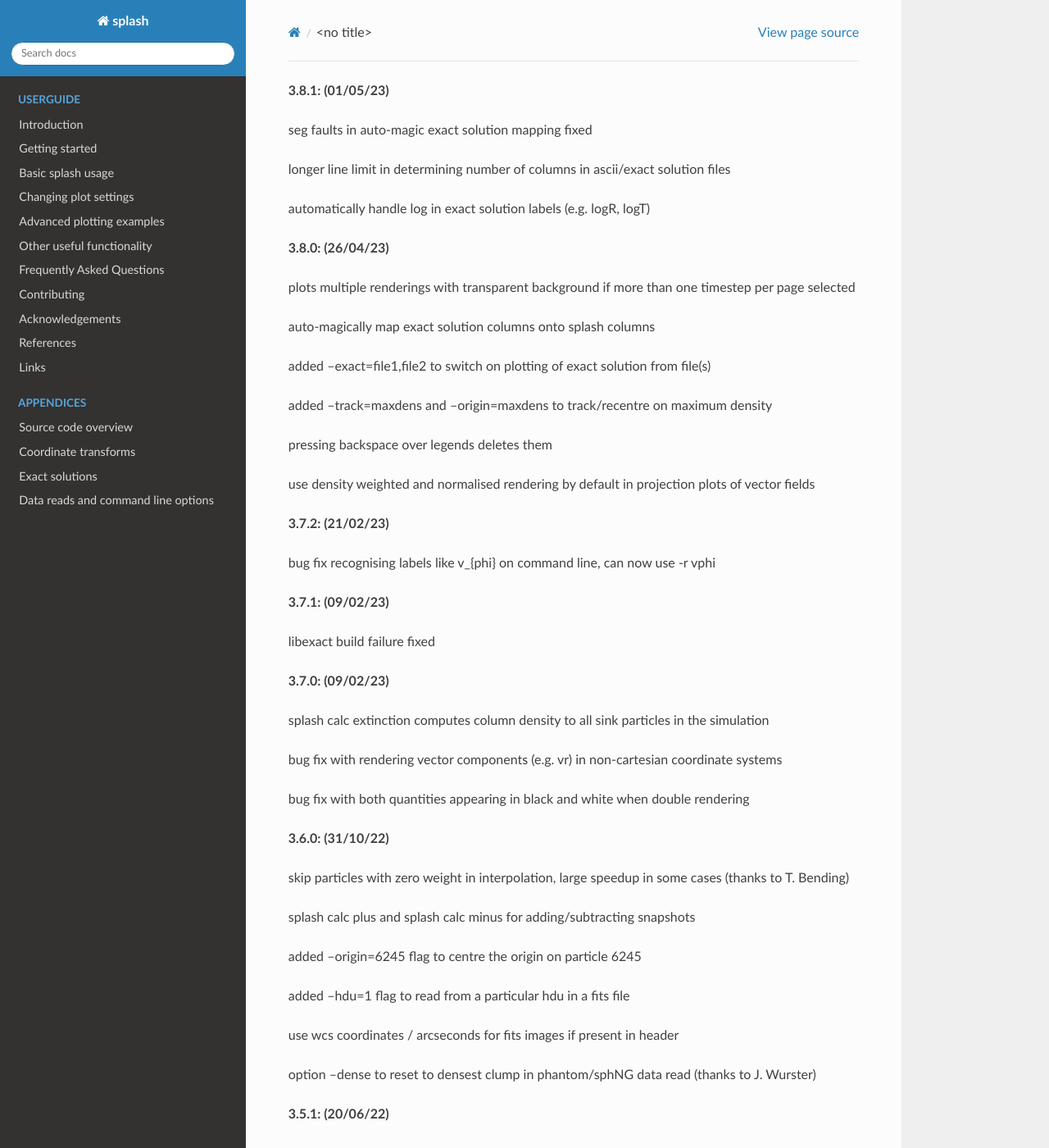
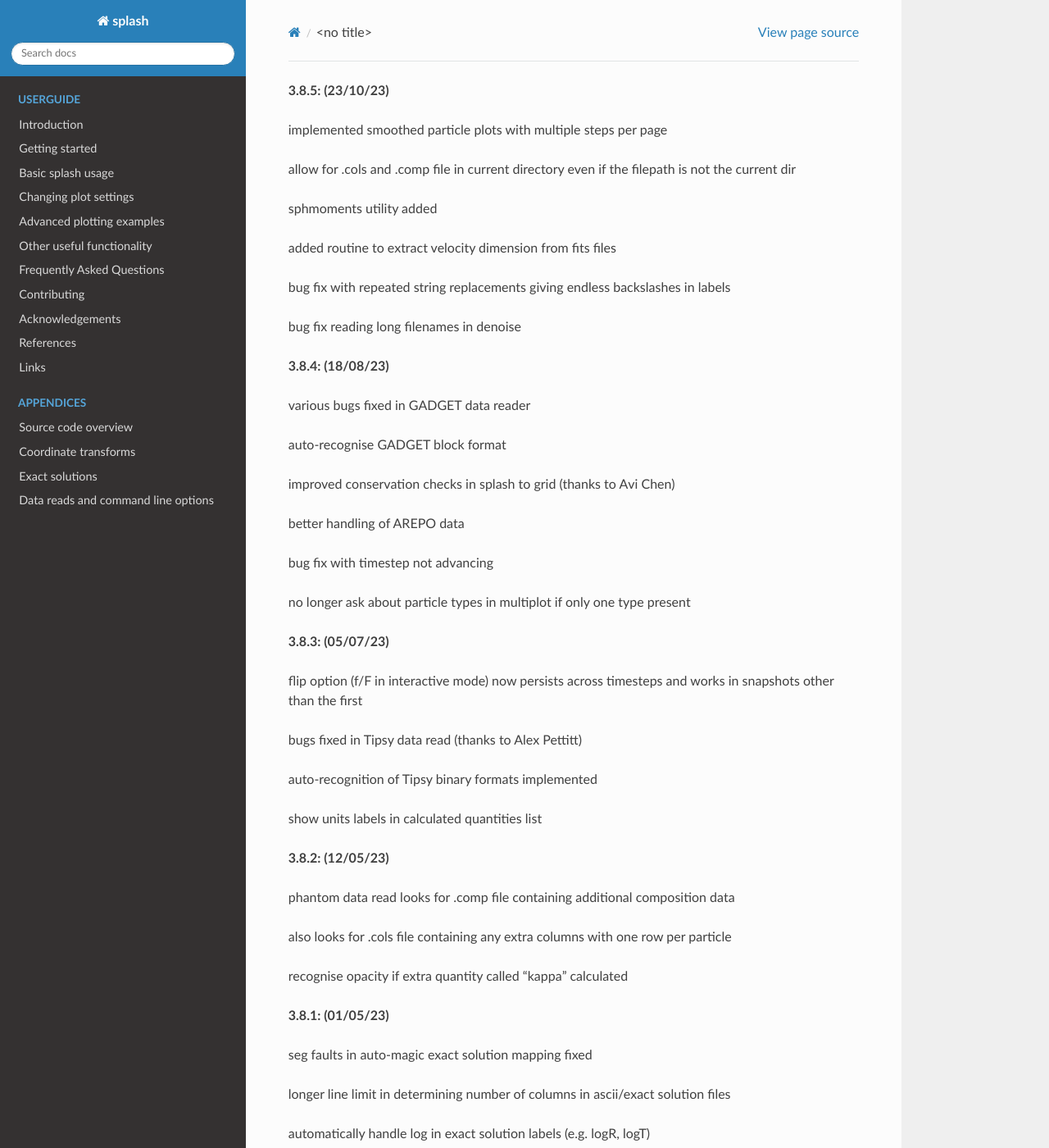
Before and after one commit to danieljprice/splash, a Sphinx documentation site: the page built from docs/version_history.rst, in a window 1280 px wide and 1400 px high. Shown: the whole window at 82% size. Built offline with Sphinx 7.4.7 and the Read the Docs theme 2.0.0, drawn with Linux system fonts in a browser that asks for light colours.

Commit message:
update version history

```diff
--- a/docs/version_history.rst
+++ b/docs/version_history.rst
@@ -1,3 +1,34 @@
+
+**3.8.5: (23/10/23)**
+
+- implemented smoothed particle plots with multiple steps per page
+- allow for .cols and .comp file in current directory even if the filepath is not the current dir
+- sphmoments utility added
+- added routine to extract velocity dimension from fits files
+- bug fix with repeated string replacements giving endless backslashes in labels
+- bug fix reading long filenames in denoise
+
+**3.8.4: (18/08/23)**
+
+- various bugs fixed in GADGET data reader
+- auto-recognise GADGET block format
+- improved conservation checks in splash to grid (thanks to Avi Chen)
+- better handling of AREPO data
+- bug fix with timestep not advancing
+- no longer ask about particle types in multiplot if only one type present
+
+**3.8.3: (05/07/23)**
+
+- flip option (f/F in interactive mode) now persists across timesteps and works in snapshots other than the first
+- bugs fixed in Tipsy data read (thanks to Alex Pettitt)
+- auto-recognition of Tipsy binary formats implemented
+- show units labels in calculated quantities list
+
+**3.8.2: (12/05/23)**
+
+- phantom data read looks for .comp file containing additional composition data
+- also looks for .cols file containing any extra columns with one row per particle
+- recognise opacity if extra quantity called "kappa" calculated
 
 **3.8.1: (01/05/23)**
 
```
Also changed, not shown: 1 other file.
